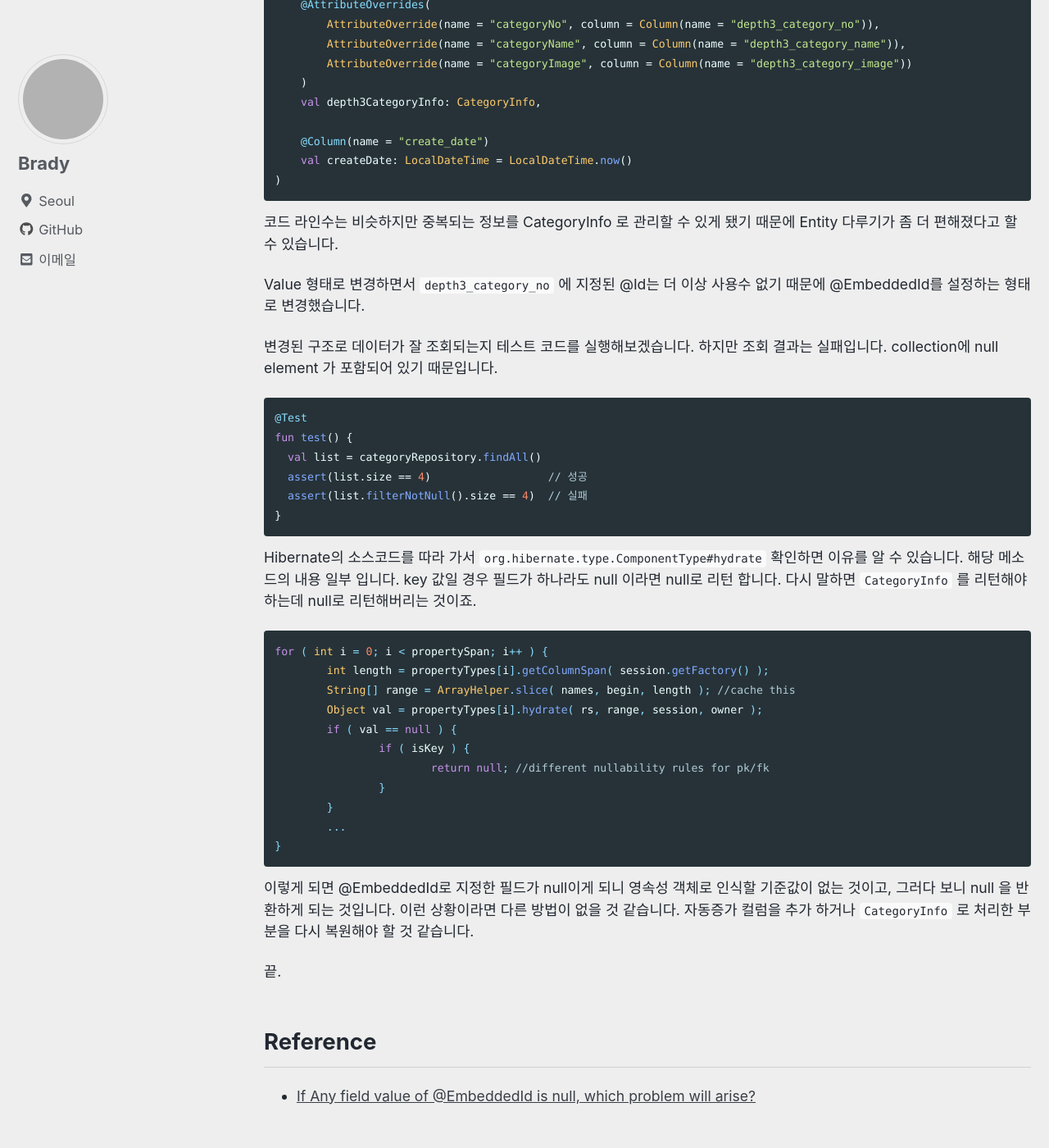
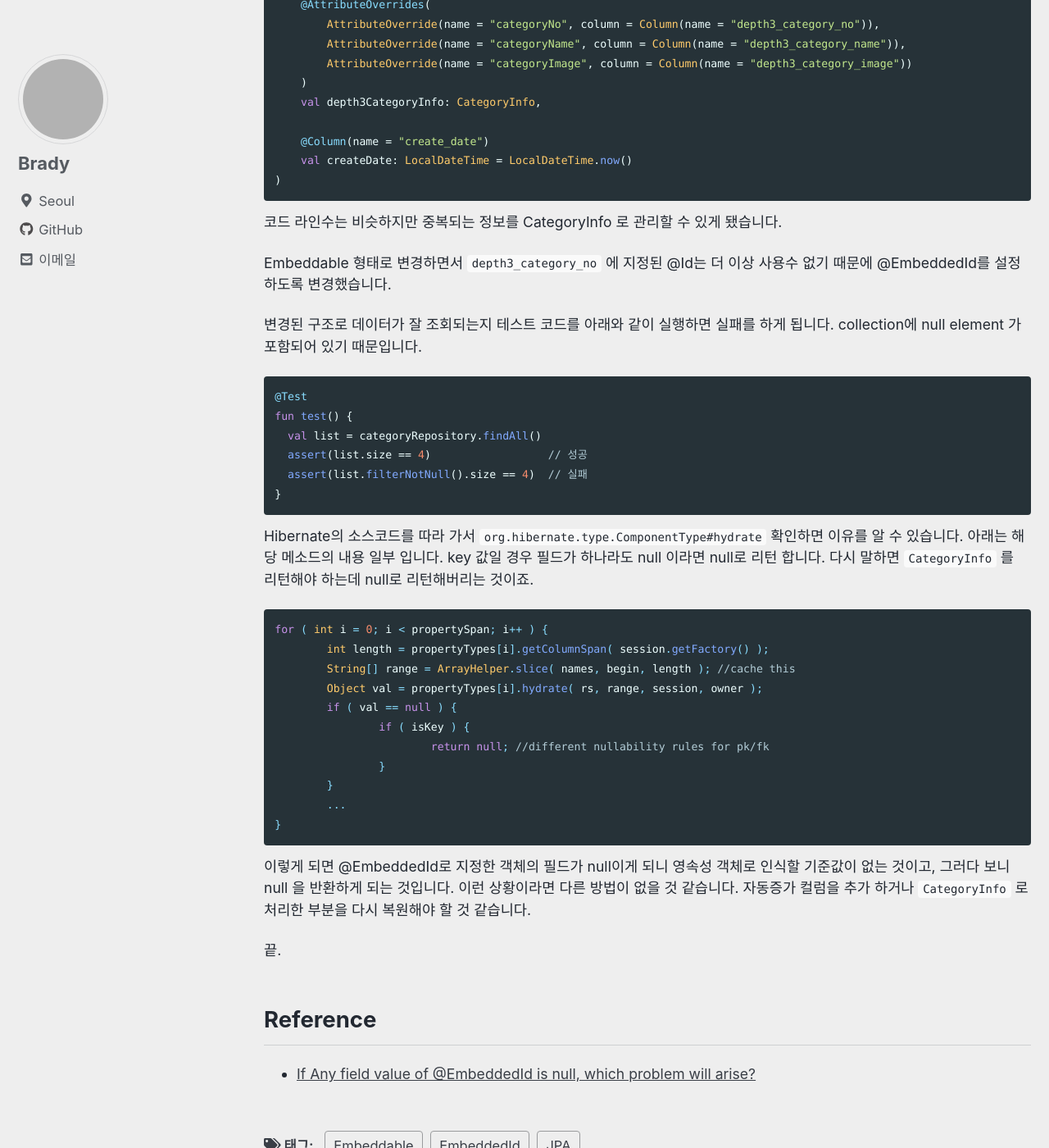
Before and after one commit to kapentaz/kapentaz.github.io, a Jekyll site: the page built from _posts/2020/2020-02-01-@EmbeddedId 객체 필드 중에 null 이 있으면.md, in a window 1280 px wide and 1400 px high, scrolled down 2897 px. Shown: the whole window at 82% size. Built offline with Jekyll 4.4.1, drawn with Linux system fonts in a browser that asks for light colours; cached includes are drawn as plain includes; some of the changed text lies outside the part shown; grey boxes are pictures that could not be loaded.

````diff
--- a/_posts/2020/2020-02-01-@EmbeddedId 객체 필드값 중에 null 이 있으면.md
+++ b/_posts/2020/2020-02-01-@EmbeddedId 객체 필드 중에 null 이 있으면.md
@@ -22,7 +22,7 @@
 ---
 
 
-PK 컬럼이 not null인 것 처럼 JPA에서 @Id 애노테이션이 있는 필드도 not null 이어야 합니다. PK 컬럼이 여러개인 복합키인 경우에도 PK로 지정한 컬럼은 모두 not null 이어야 하는데요. JPA를 사용하면서 이부분에 대해 실수하게 된 경험입니다.
+PK 컬럼이 not null인 것 처럼 JPA에서 @Id 애노테이션이 있는 필드도 not null 이어야 합니다. PK 컬럼이 여러개인 복합키인 경우에도 PK로 지정한 컬럼은 모두 not null 이어야 하는데요. JPA를 사용하면서 이부분에 대해 경험한 내용입니다.
 
 > Kotlin, HIbernate, MySQL 환경으로 테스트했습니다.
 
@@ -55,7 +55,7 @@
 Entity 클래스도 같이 만듭니다.
 
 ```kotlin
- @Entity
+@Entity
 @Table(name = "category")
 data class Category(
     @Column(name = "depth1_category_no")
@@ -90,7 +90,7 @@
     val createDate: LocalDateTime = LocalDateTime.now()
 )
  ```
-Entity로 만들고 보니 보니 depth1 ~ depth3 까지 필드 구조가 중복된는것이 눈에 띕니다.  이 부분을 Value 객체로 만들고 Entity를 변경해보겠습니다.
+Entity로 만들고 보니 보니 depth1 ~ depth3 까지 필드 구조가 중복된는것이 눈에 띕니다.  이 부분을 Embeddable 객체로 만들고 Entity를 변경하겠습니다.
 ```kotlin
 @Embeddable
 data class CategoryInfo(
@@ -131,11 +131,12 @@
     val createDate: LocalDateTime = LocalDateTime.now()
 )
 ```
-코드 라인수는 비슷하지만 중복되는 정보를 CategoryInfo 로 관리할 수 있게 됐기 때문에  Entity 다루기가 좀 더 편해졌다고 할 수 있습니다.
+코드 라인수는 비슷하지만 중복되는 정보를 CategoryInfo 로 관리할 수 있게 됐습니다.
 
-Value 형태로 변경하면서 `depth3_category_no` 에 지정된 @Id는 더 이상 사용수 없기 때문에 @EmbeddedId를 설정하는 형태로 변경했습니다.
+Embeddable 형태로 변경하면서 `depth3_category_no` 에 지정된 @Id는 더 이상 사용수 없기 때문에 @EmbeddedId를 설정 하도록 변경했습니다.
 
-변경된 구조로 데이터가 잘 조회되는지 테스트 코드를 실행해보겠습니다. 하지만 조회 결과는 실패입니다. collection에 null element 가 포함되어 있기 때문입니다.
+변경된 구조로 데이터가 잘 조회되는지 테스트 코드를 아래와 같이 실행하면 실패를 하게 됩니다. collection에 null element 가 포함되어 있기 때문입니다.
+
 ```kotlin
 @Test
 fun test() {
@@ -145,7 +146,7 @@
 }
 ```
 
-Hibernate의 소스코드를 따라 가서 `org.hibernate.type.ComponentType#hydrate` 확인하면 이유를 알 수 있습니다.  해당 메소드의 내용 일부 입니다. key 값일 경우 필드가 하나라도 null 이라면 null로 리턴 합니다. 다시 말하면 `CategoryInfo` 를 리턴해야 하는데 null로 리턴해버리는 것이죠.
+Hibernate의 소스코드를 따라 가서 `org.hibernate.type.ComponentType#hydrate` 확인하면 이유를 알 수 있습니다. 아래는 해당 메소드의 내용 일부 입니다. key 값일 경우 필드가 하나라도 null 이라면 null로 리턴 합니다. 다시 말하면 `CategoryInfo` 를 리턴해야 하는데 null로 리턴해버리는 것이죠.
 
 ```java
 for ( int i = 0; i < propertySpan; i++ ) {
@@ -160,7 +161,8 @@
 	...
 }
 ```
-이렇게 되면 @EmbeddedId로 지정한 필드가 null이게 되니 영속성 객체로 인식할 기준값이 없는 것이고, 그러다 보니 null 을 반환하게 되는 것입니다. 이런 상황이라면 다른 방법이 없을 것 같습니다. 자동증가 컬럼을 추가 하거나 `CategoryInfo` 로 처리한 부분을 다시 복원해야 할 것 같습니다.
+이렇게 되면 @EmbeddedId로 지정한 객체의 필드가 null이게 되니 영속성 객체로 인식할 기준값이 없는 것이고, 그러다 보니 null 을 반환하게 되는 것입니다.
+이런 상황이라면 다른 방법이 없을 것 같습니다. 자동증가 컬럼을 추가 하거나 `CategoryInfo` 로 처리한 부분을 다시 복원해야 할 것 같습니다.
 
 끝.
 
````
Also changed, not shown: other parts of _posts/2020/2020-02-01-@EmbeddedId 객체 필드 중에 null 이 있으면.md (+1 -1 lines).
